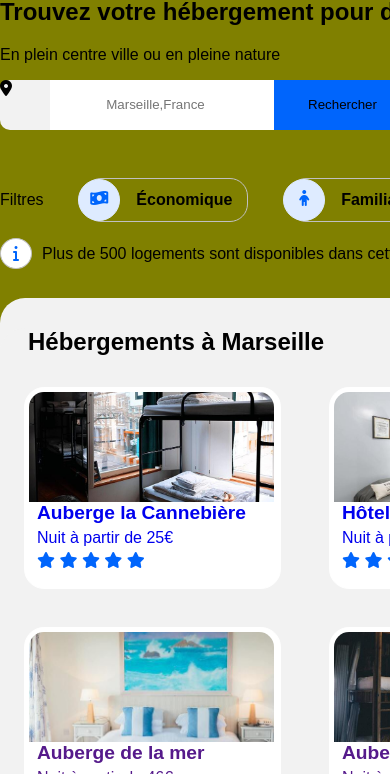
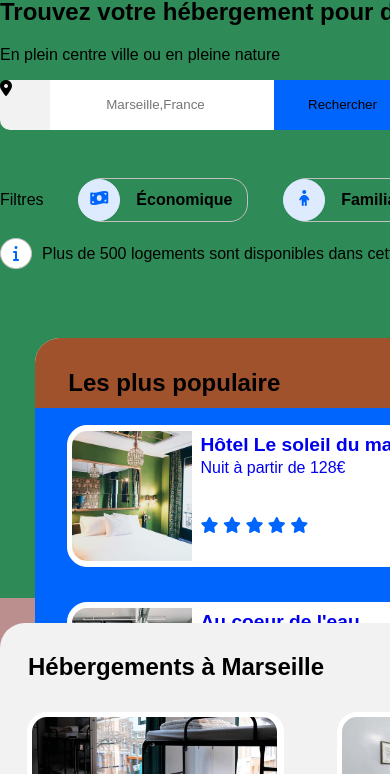
Before and after one commit to GitHubFaouaz/Reservia, a plain HTML site: page index.html in a window 390 px wide. Shown: the part 70-844 px from the top of the page. Drawn offline with Linux system fonts and the light colour scheme; a web font is replaced by a local one.

Commit message:
ajustement ,correction ou suppression de certaines balises div et mise en place du responsive

```diff
--- a/css/style.css
+++ b/css/style.css
@@ -13,15 +13,69 @@ body
 
 
     width: 1500px;
-    height: 2000px;
+    height: 3000px;    /*2000px;*/
    background-color: olive;
    margin: auto;
 
 
 }
+/*             MEDIA QUERIES*/
+/* pour les petits écran moin de 1000px */
+
+@media screen and (max-width: 1300px)
+{
+   #bloc_page1_MediaQueries
+   {
+      background-color: seagreen;
+
+  }
+
+   #sectionHébergement
+  {
+    width: 1220px;
+    height: 1000px;/*925*/
+    display: flex;
+    flex-direction: column-reverse;
+    margin-top: 300px;
+    background-color: rosybrown;
+  }
+   #aside
+   {
+
+    width: 1220px;
+    height: 285px;
+    background-color: #F2F2F2;
+
+    border-radius: 25px ;
+    align-items: center;
+   }
+   #div-H2-Aside
+{
+   display: flex;
+   justify-content: space-between;
+   align-items: center;
+   background-color: sienna;
+    width: 1220px;
+    height: 80px;
+    border-radius: 25px 25px 0 0 ;
+}
+   #div-Article-Aside
+   {
+
+
+    background-color: #0065FC;
+
+    width: 450px;
+    height: 550px;
 
 
 
+  }
+
+
+}
+
+/*       fin Media Queries             */
 header
 {
     width: 1400px;
@@ -312,10 +366,11 @@ h3+p{
     margin: 5px 0 0 0px;
 
   }
+
   .fa-star
   {
-    color:#0065FC;
 
+   color: #0065FC;
   }
 
   #aHref-afficherPlus
@@ -342,12 +397,28 @@ h3+p{
 #div-H2-Aside
 {
    display: flex;
-   justify-content: space-between;
-   align-items: center;
+   justify-content: space-around;
+    align-items:center;
+
 
     width: 450px;
-    height: 50px;
+    height: 70px;
     border-radius: 25px 25px 0 0 ;
+
+  }
+aside div h2
+{
+
+  margin-right: 80px;
+  position:relative;
+  top: 10px;;
+}
+.fa-chart-line
+{
+  font-size: 25px;
+
+  position:relative;
+    top: 10px;;
 }
 #div-Article-Aside
 {
@@ -356,7 +427,7 @@ h3+p{
     justify-content: space-around;/*en vertical au lieu de align content*/
     align-items: center;
     width: 450px;
-    height: 550px;
+    height: 530px;
 
 
 
--- a/index.html
+++ b/index.html
@@ -7,15 +7,14 @@
   <meta charset="UTF-8">
   <meta http-equiv="X-UA-Compatible" content="IE=edge">
   <meta name="viewport" content="width= , initial-scale=1.0">
-  <title>Reservia</title>
   <link rel="stylesheet" type="text/css" href="css/style.css">
   <script src="https://kit.fontawesome.com/966980ee1c.js" crossorigin="anonymous"></script>
-
+  <title>Reservia</title>
 </head>
 
 <body>
 
-  <body>
+  <div id="bloc_page1_MediaQueries">
 
 
     <header>
@@ -53,7 +52,7 @@
         </div>
 
       </form>
-      <p id="le-point-I"><i class="fas fa-info"></i><span>Plus de 500 logements sont disponibles dans cette
+        <p id="le-point-I"><i class="fas fa-info"></i><span>Plus de 500 logements sont disponibles dans cette
           ville</span></p>
 
 
@@ -71,7 +70,6 @@
 
         <h2 id="h2Section2">Hébergements à Marseille</h2>
 
-
         <div id="divDesArticles">
           <article class="dimensionArticleHebergement">
             <a href="#" class="aHref-de-section-ou-Aside">
@@ -81,7 +79,7 @@
                   <h3> Auberge la Cannebière</h3>
                   <p>Nuit à partir de 25€</p>
                   <div class="divEtoile">
-                    <i class="fas fa-star "></i>
+                    <i class="fas fa-star"></i>
                     <i class="fas fa-star"></i>
                     <i class="fas fa-star"></i>
                     <i class="fas fa-star"></i>
@@ -192,9 +190,7 @@
 
       </div>
 
-
-
-      <aside>
+      <aside id="aside">
         <div id="div-H2-Aside">
           <h2> Les plus populaire</h2><i class="fas fa-chart-line"></i>
         </div>
@@ -260,9 +256,15 @@
 
           </article>
 
+        </div>
       </aside>
+   </section
+    >
 
-    </section>
+
+
+
+
 
     <!--------------------------------section3--------------------------------------------------->
 
@@ -380,60 +382,5 @@
 
 
 
-
-
-
-
-
-
-
-
-
-
-
-
-
-
-
-
-
-
-
-
-
-
-
-
-
-
-
-
-
-
-
-
-
-
-
-
-
-
-
-
-
-
-
-
-
-
-
-
-
-
-
-
-
-
-
-
-    </dir>
+  </div><!--bloc_page1_MediaQueries"-->
+</body>
```
